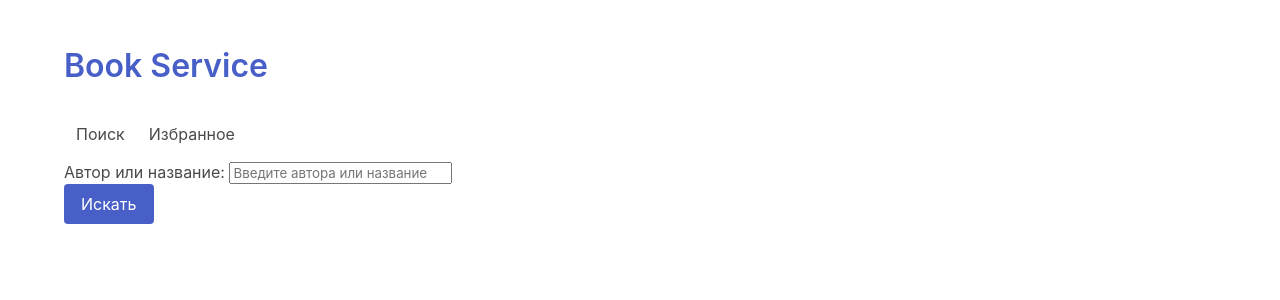
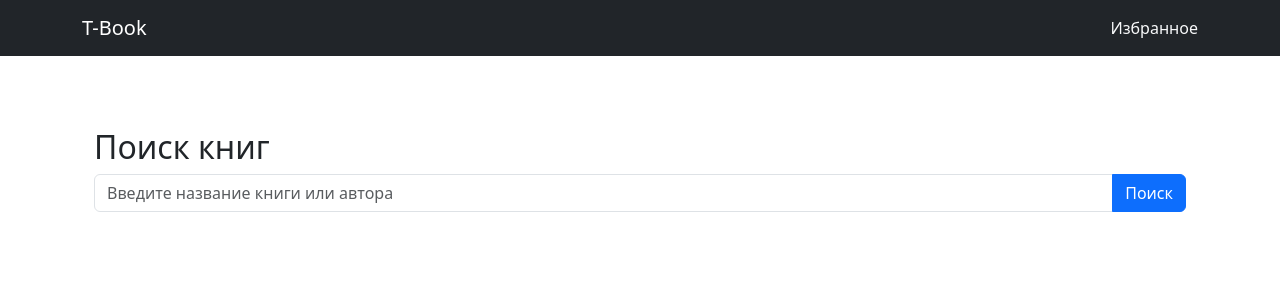
Before and after one commit to aliyyyada/T-book, a Django app: page / in a window 1280 px wide. Shown: the top 300 px of the page. Run offline with Django 5.2, Linux system fonts and the light colour scheme.

Commit message:
last version

```diff
--- a/book_service/book_service/settings.py
+++ b/book_service/book_service/settings.py
@@ -79,7 +79,7 @@ DATABASES = {
         'ENGINE': 'django.db.backends.postgresql',
         'NAME': 'T-book',
         'USER': 'postgres',
-        'PASSWORD': '',
+        'PASSWORD': 'milkyway20',
         'HOST': 'localhost',
         'PORT': '5432',
     }
--- a/book_service/books/templates/books/base.html
+++ b/book_service/books/templates/books/base.html
@@ -2,21 +2,24 @@
 <html lang="ru">
 <head>
     <meta charset="UTF-8">
-    <title>Book Service</title>
-    <link rel="stylesheet" href="https://cdn.jsdelivr.net/npm/bulma@0.9.4/css/bulma.min.css">
+    <title>{% block title %}T-Book{% endblock %}</title>
+
+    <link href="https://cdn.jsdelivr.net/npm/bootstrap@5.3.0/dist/css/bootstrap.min.css" rel="stylesheet">
 </head>
+
 <body>
-  <section class="section">
-    <div class="container">
-      <h1 class="title"><a href="{% url 'books:index' %}">Book Service</a></h1>
-      <nav class="navbar">
-        <div class="navbar-menu">
-          <a class="navbar-item" href="{% url 'books:index' %}">Поиск</a>
-          <a class="navbar-item" href="{% url 'books:favorites' %}">Избранное</a>
-        </div>
-      </nav>
-      {% block content %}{% endblock %}
-    </div>
-  </section>
+
+<nav class="navbar navbar-dark bg-dark">
+  <div class="container d-flex justify-content-between">
+    <a class="navbar-brand" href="/">T-Book</a>
+    <a class="nav-link text-light" href="{% url 'books:favorites' %}">Избранное</a>
+  </div>
+</nav>
+
+<div class="container py-4">
+  {% block content %}
+  {% endblock %}
+</div>
+
 </body>
 </html>
--- a/book_service/books/templates/books/index.html
+++ b/book_service/books/templates/books/index.html
@@ -1,29 +1,49 @@
 {% extends 'books/base.html' %}
+{% load static %}
+
+{% block title %}Поиск книг{% endblock %}
+
 {% block content %}
+<div class="container py-5">
+    <h2>Поиск книг</h2>
+
     <form method="get">
-    {{ form.as_p }}
-    <button class="button is-link">Искать</button>
+        <div class="input-group mb-3">
+            <input type="text" name="query" class="form-control" placeholder="Введите название книги или автора" value="{{ query }}">
+            <button class="btn btn-primary" type="submit">Поиск</button>
+        </div>
     </form>
 
     {% if books %}
     <h2 class="subtitle">Результаты:</h2>
-    <div class="columns is-multiline">
+    <div class="row">
       {% for book in books %}
-        <div class="column is-half">
-          <div class="box">
-            <h3 class="title is-5">{{ book.title }}</h3>
-            <p><strong>Автор:</strong> {{ book.author }}</p>
-            <p><strong>Год:</strong> {{ book.year }}</p>
-            <p><strong>Жанр:</strong> {{ book.genre }}</p>
-            <p>{{ book.summary|truncatechars:200 }}</p>
+        <div class="col-md-6 mb-4">
+          <div class="card h-100">
+            <div class="card-body">
+              <h5 class="card-title">{{ book.title }}</h5>
+              <h6 class="card-subtitle mb-2 text-muted">{{ book.author }}</h6>
+              <p class="card-text">
+                <strong>Год:</strong> {{ book.year }}<br>
+                <strong>Жанр:</strong> {{ book.genre }}<br>
+                {{ book.summary|truncatechars:200 }}
+              </p>
               {% if book.pk in favorites %}
-              <button class="button is-small is-danger" disabled>В избранном</button>
+                <button class="btn btn-outline-danger btn-sm" disabled>
+                  <i class="bi bi-heart-fill"></i> В избранном
+                </button>
               {% else %}
-              <a href="{% url 'books:add_favorite' book.pk %}" class="button is-small is-primary">Добавить в избранное</a>
+                <a href="{% url 'books:add_favorite' book.pk %}" class="btn btn-outline-primary btn-sm">
+                  <i class="bi bi-heart"></i> В избранное
+                </a>
               {% endif %}
+            </div>
           </div>
         </div>
       {% endfor %}
     </div>
+
   {% endif %}
+
+</div>
 {% endblock %}
--- a/book_service/books/views.py
+++ b/book_service/books/views.py
@@ -1,6 +1,6 @@
 from django.shortcuts import render, redirect, get_object_or_404
 from .forms import SearchForm
-from .scrapers import searchWiki, search_litres
+from .scrapers import searchWiki, searchOpenlibrary
 from .models import Book
 import django
 
@@ -9,7 +9,7 @@ def index(request):
     books = []
     if form.is_valid():
         q = form.cleaned_data['query']
-        raw = searchWiki(q)
+        raw = searchWiki(q) + searchOpenlibrary(q)
 
         for item in raw:
             book, created = Book.objects.get_or_create(
```
Also changed, not shown: book_service/books/scrapers.py (+23 -6 lines), book_service/books/templates/books/favorites.html (+18 -10 lines). Lines whose indentation alone changed are shown as unchanged.
